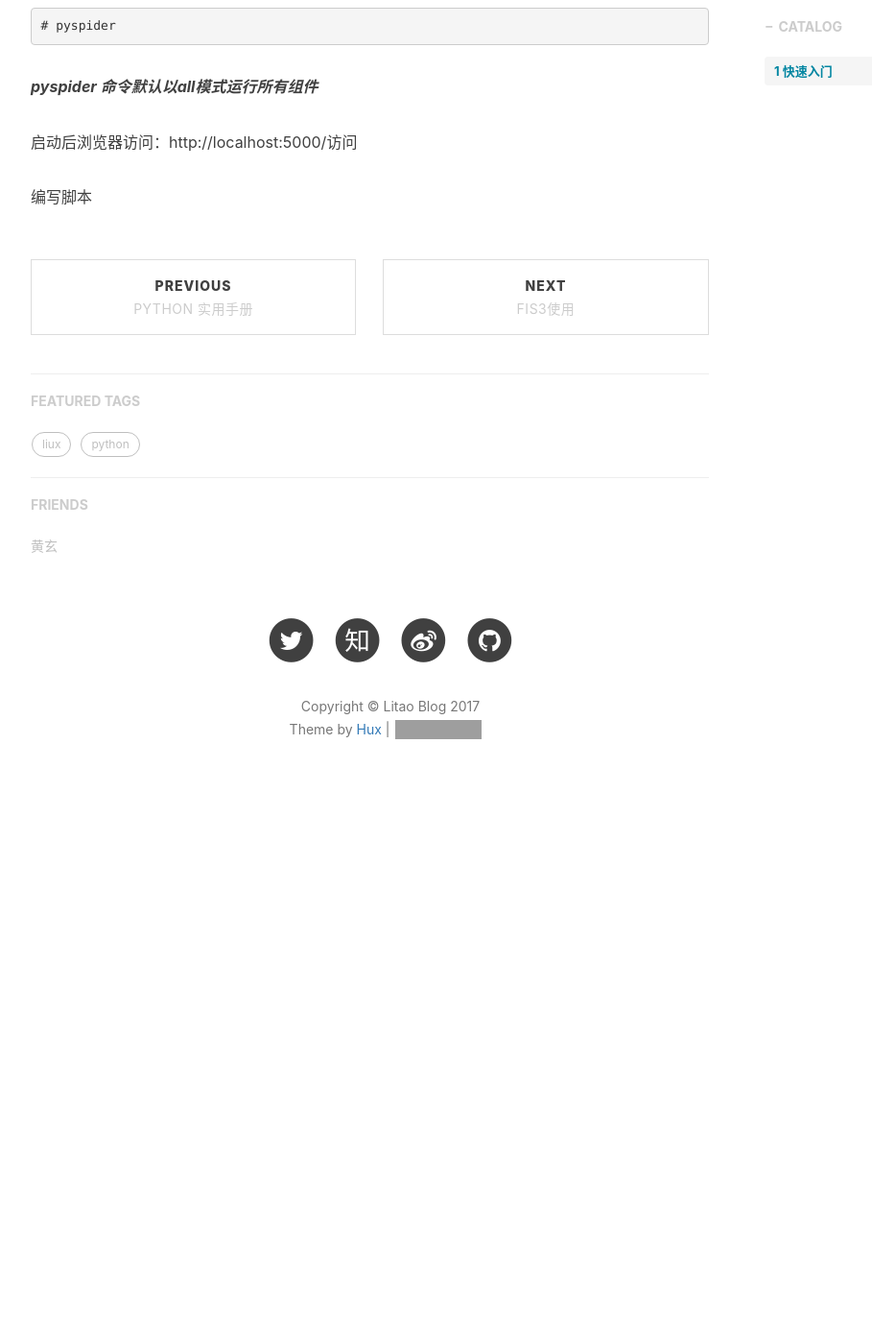
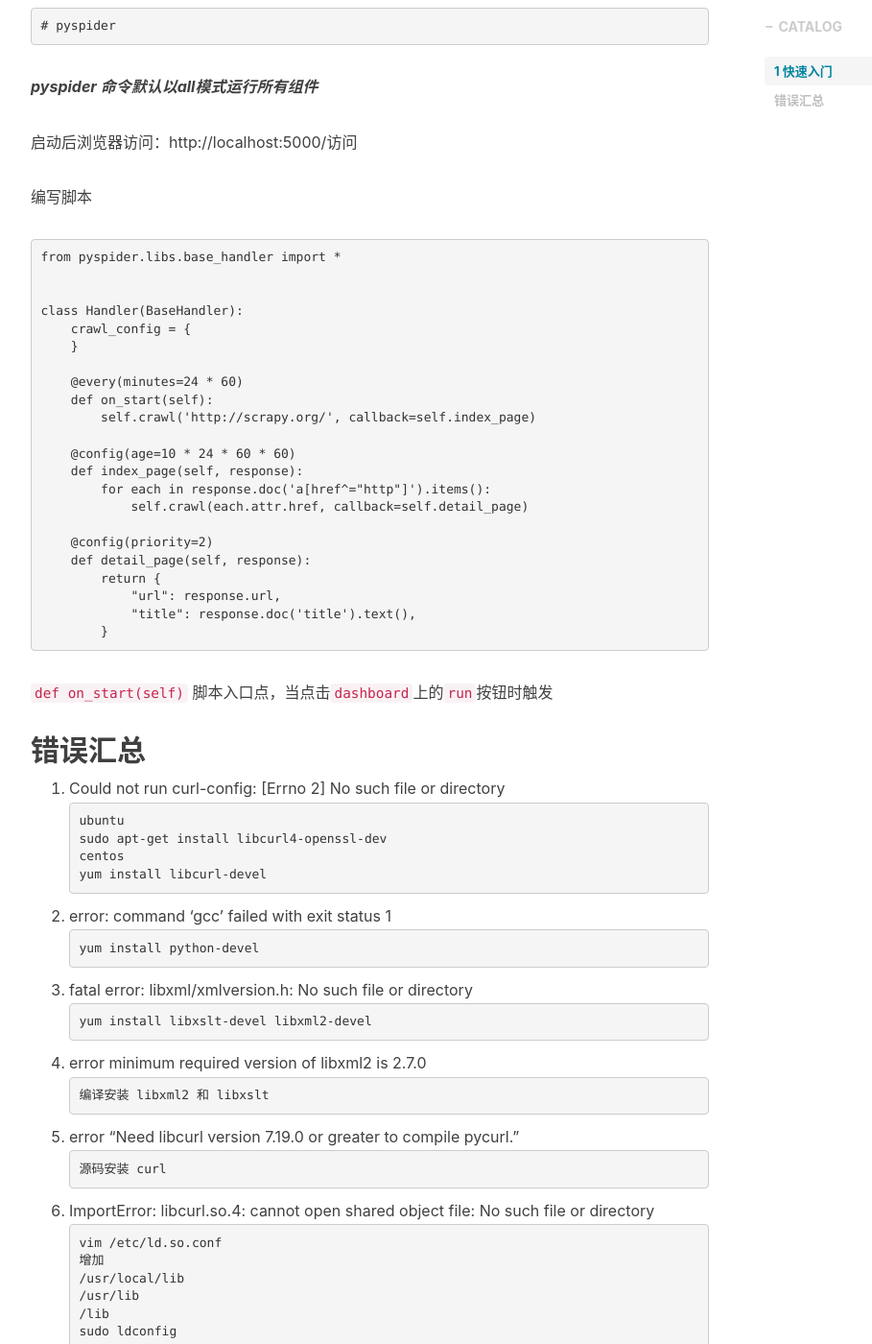
Before and after one commit to smalltao/smalltao.github.io, a Jekyll site: the page built from _posts/2017-09-15-pyspider-use.markdown, in a window 1280 px wide and 1400 px high, scrolled down 890 px. Shown: the whole window at 96% size, without its empty margins (233-1142 px from the left). Built offline with Jekyll 4.4.1, drawn with Linux system fonts in a browser that asks for light colours; nearby versions of some CDN libraries; comment, search, counter and statistics services are not loaded; before the commit the page ends 1754 px from its top, so only the background shows below that; some of the changed text lies outside the part shown; grey boxes are pictures that could not be loaded.

Commit message:
边看边写记得牢

````diff
--- a/_posts/2017-09-15-pyspider-use.markdown
+++ b/_posts/2017-09-15-pyspider-use.markdown
@@ -37,3 +37,76 @@ pip install pyspider
 启动后浏览器访问：http://localhost:5000/访问
 
 编写脚本
+```
+from pyspider.libs.base_handler import *
+
+
+class Handler(BaseHandler):
+    crawl_config = {
+    }
+
+    @every(minutes=24 * 60)
+    def on_start(self):
+        self.crawl('http://scrapy.org/', callback=self.index_page)
+
+    @config(age=10 * 24 * 60 * 60)
+    def index_page(self, response):
+        for each in response.doc('a[href^="http"]').items():
+            self.crawl(each.attr.href, callback=self.detail_page)
+
+    @config(priority=2)
+    def detail_page(self, response):
+        return {
+            "url": response.url,
+            "title": response.doc('title').text(),
+        }
+```
+
+`def on_start(self)` 脚本入口点，当点击`dashboard`上的`run`按钮时触发
+
+## 错误汇总
+1. Could not run curl-config: [Errno 2] No such file or directory
+```
+ubuntu
+sudo apt-get install libcurl4-openssl-dev
+centos
+yum install libcurl-devel
+```
+2. error: command 'gcc' failed with exit status 1
+```
+yum install python-devel
+```
+3. fatal error: libxml/xmlversion.h: No such file or directory
+```
+yum install libxslt-devel libxml2-devel
+```
+4. error minimum required version of libxml2 is 2.7.0
+```
+编译安装 libxml2 和 libxslt
+```
+5. error "Need libcurl version 7.19.0 or greater to compile pycurl."
+```
+源码安装 curl
+```
+6. ImportError: libcurl.so.4: cannot open shared object file: No such file or directory
+```
+vim /etc/ld.so.conf
+增加
+/usr/local/lib
+/usr/lib
+/lib
+sudo ldconfig
+```
+
+7. ImportError: No module named _sqlite3
+```
+yum install sqite-devel 重新编译python
+```
+
+8. 运行pyspider命令时报错
+```
+libcurl link-time ssl backend (nss) is different from compile-time ssl backend (none/other)
+pip uninstall pycurl
+export PYCURL_SSL_LIBRARY=[nss|openssl|ssl|gnutls]
+pip install pycurl --no-cache-dir
+```
````
